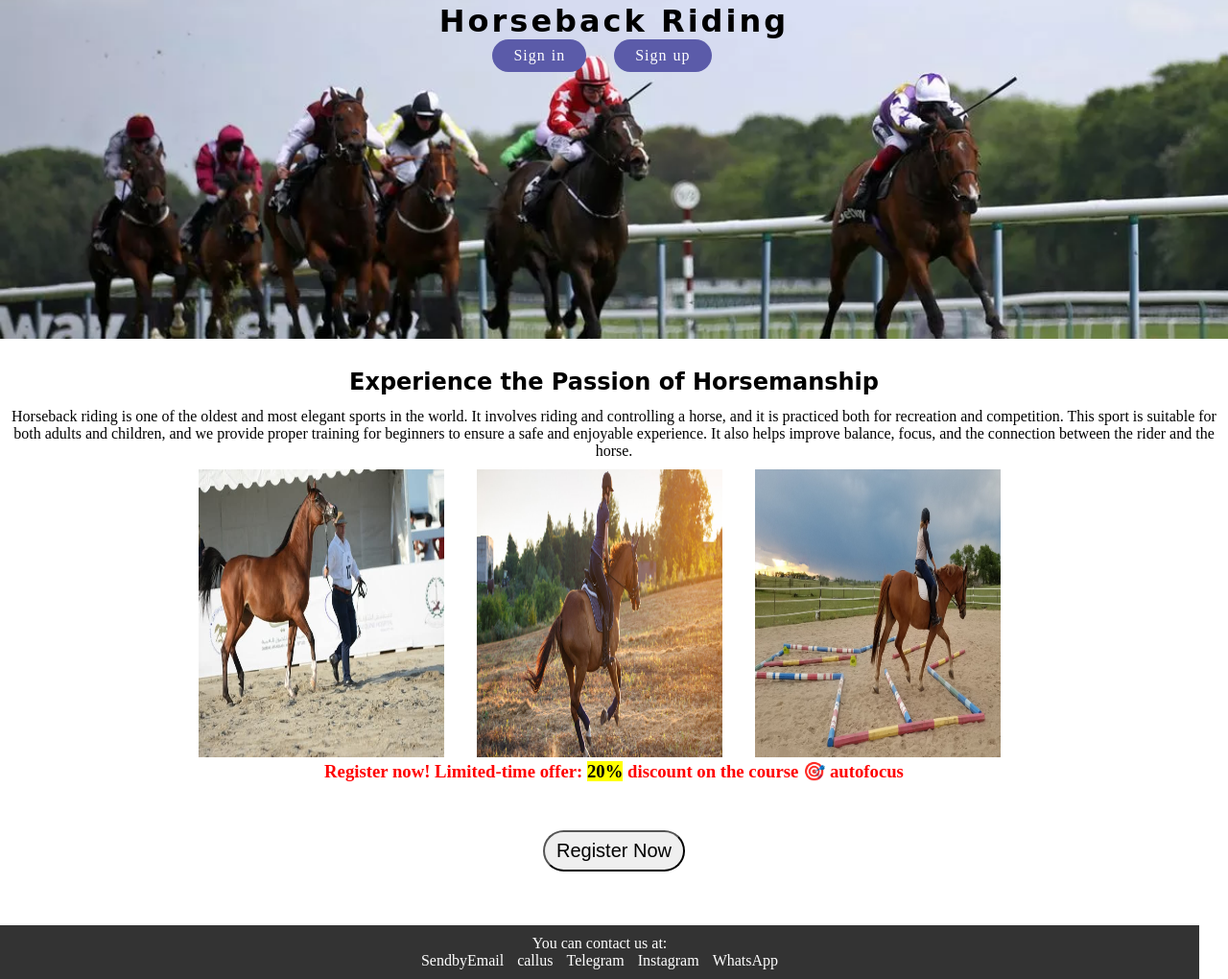
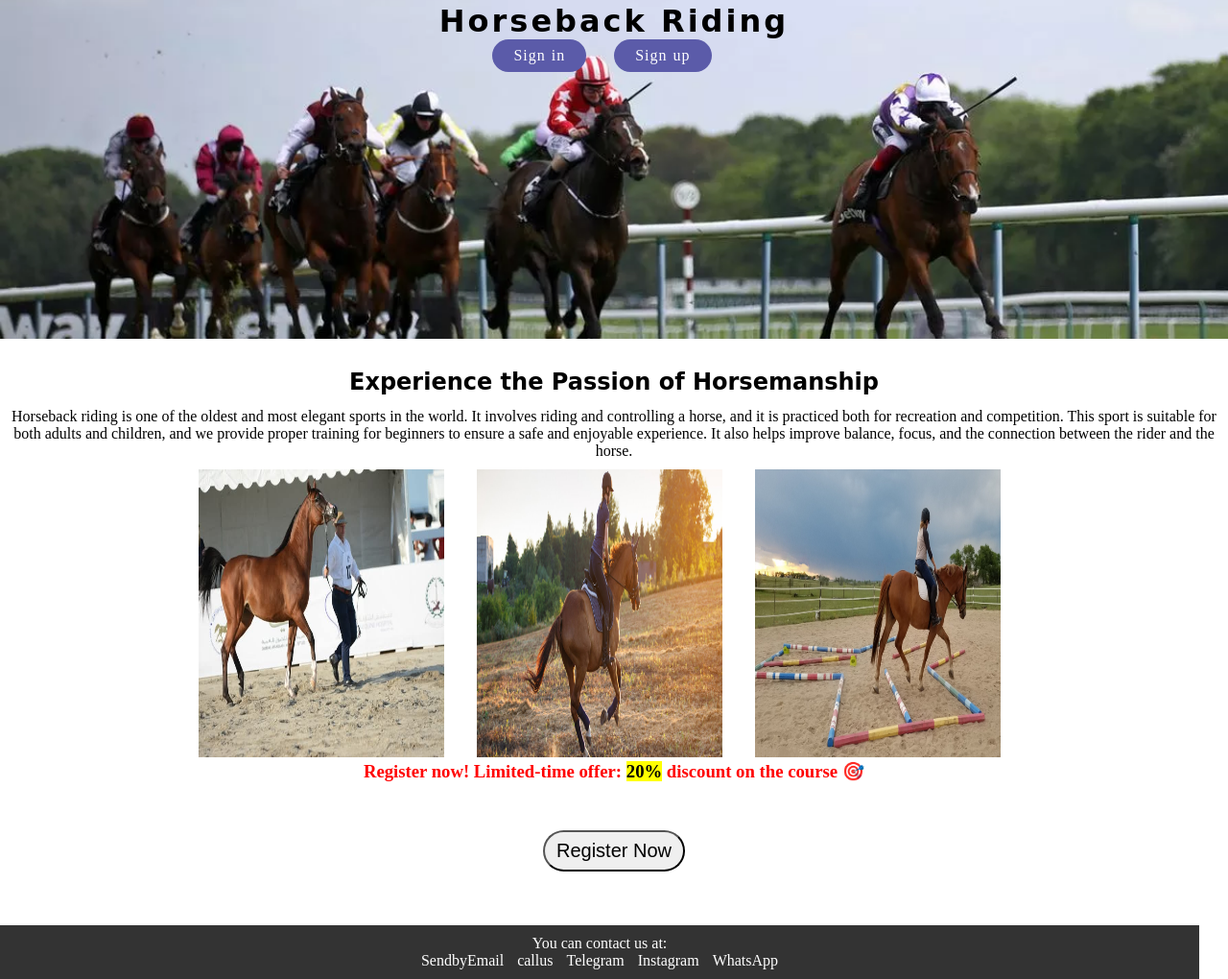
Before and after one commit to dinabadran/HORSES, a plain HTML site: page index.html in a window 1280 px wide. Shown: the part 147-1167 px from the top of the page at 96% size. Drawn offline with Linux system fonts and the light colour scheme.

Commit message:
Update index.html

```diff
--- a/index.html
+++ b/index.html
@@ -39,7 +39,7 @@
 <img src="img/HorseAR28042020.jpg" alt="wallpaper_photo">
 <img src="img/WM-andante-poles-two-FI-scaled.jpg" alt="wallpaper_photo">
 <br>
-<h3 style="color: red;">Register now! Limited-time offer: <mark>20%</mark> discount on the course 🎯 autofocus</h3>
+<h3 style="color: red;">Register now! Limited-time offer: <mark>20%</mark> discount on the course 🎯</h3>
 
 <button id="btm">
     <a  href="register.html" target="_blank">Register Now
```
